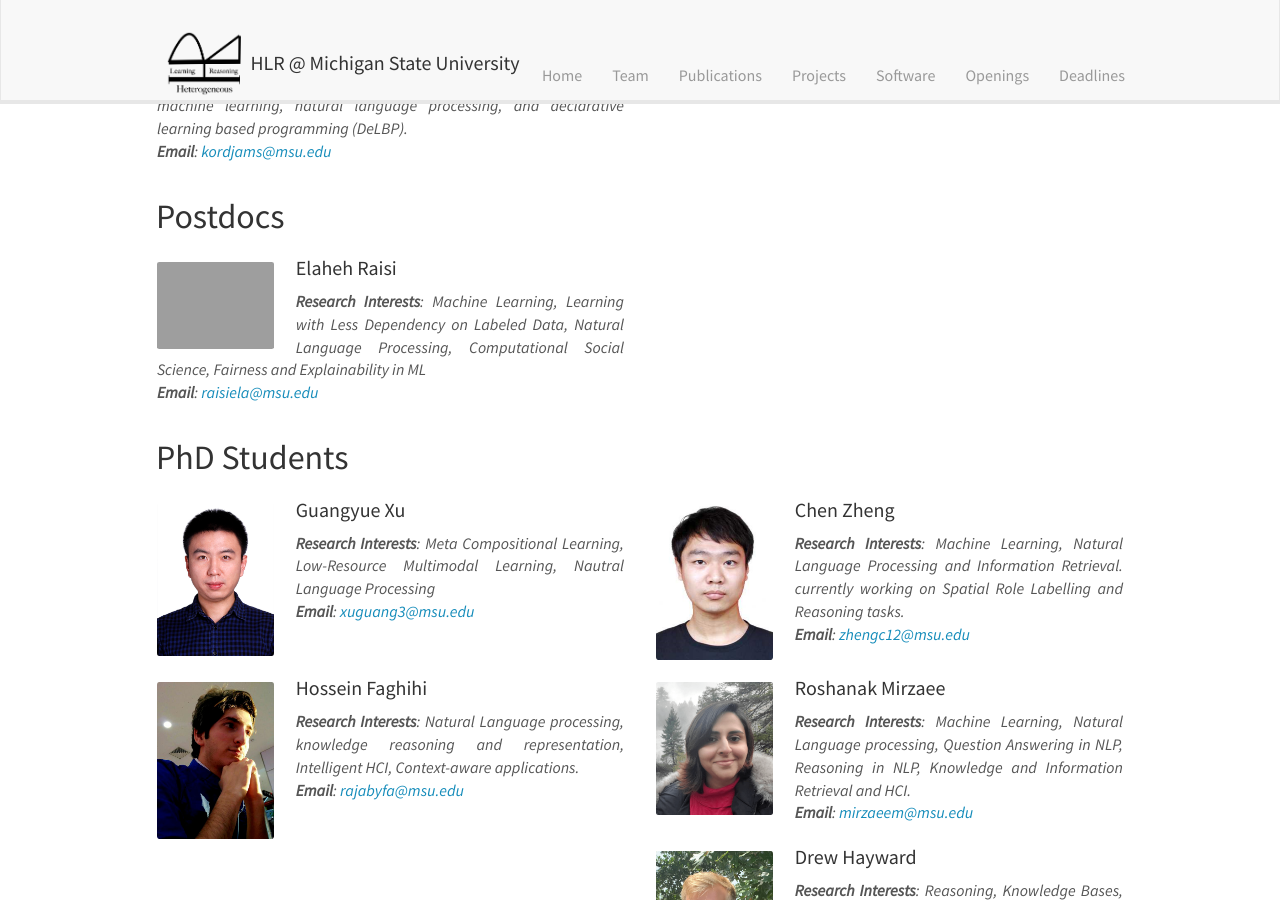
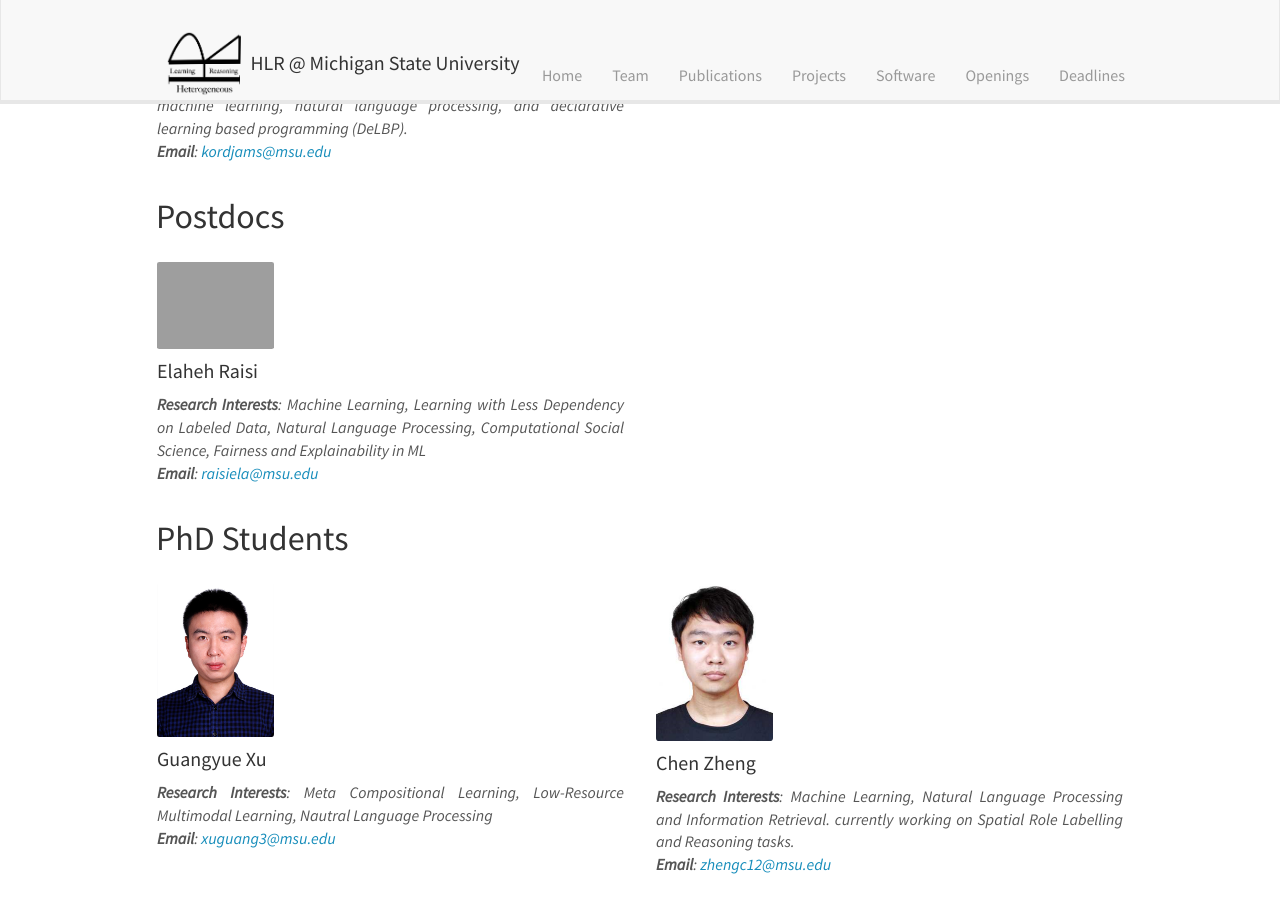
Before and after one commit to HLR/HLR.github.io, a Jekyll site: the page built from _pages/team.md, in a window 1280 px wide and 900 px high, scrolled down 1230 px. Built offline with Jekyll 4.4.1, drawn with Linux system fonts in a browser that asks for light colours; nearby versions of some CDN libraries.

Commit message:
edit the show of the students

```diff
--- a/_pages/team.md
+++ b/_pages/team.md
@@ -36,7 +36,7 @@
 <div class="row">
 {% for member in site.data.postdocs %}
 <div class="col-sm-6 clearfix">
-  <img src="{{ site.url }}{{ site.baseurl }}/images/profiles/{{ member.photo }}" class="img-responsive" width="25%" style="float: left" />
+  <img src="{{ site.url }}{{ site.baseurl }}/images/profiles/{{ member.photo }}" class="img-responsive" width="25%"/>
   <h4><a href="{{ member.webpage }}" style="color:inherit">{{ member.name }}</a></h4>
   <i><b>Research Interests</b>: {{ member.research_interest }}<br><b>Email</b>: <{{ member.email }}></i>
 </div>
@@ -47,7 +47,7 @@
 <div class="row">
 {% for member in site.data.phd_students %}
 <div class="col-sm-6 clearfix">
-  <img src="{{ site.url }}{{ site.baseurl }}/images/profiles/{{ member.photo }}" class="img-responsive" width="25%" style="float: left" />
+  <img src="{{ site.url }}{{ site.baseurl }}/images/profiles/{{ member.photo }}" class="img-responsive" width="25%" />
   <h4><a href="{{ member.webpage }}" style="color:inherit">{{ member.name }}</a></h4>
   <i><b>Research Interests</b>: {{ member.research_interest }}<br><b>Email</b>: <{{ member.email }}></i>
 </div>
@@ -59,7 +59,7 @@
 <div class="row">
 {% for member in site.data.master_students %}
 <div class="col-sm-6 clearfix">
-  <img src="{{ site.url }}{{ site.baseurl }}/images/profiles/{{ member.photo }}" class="img-responsive" width="25%" style="float: left" />
+  <img src="{{ site.url }}{{ site.baseurl }}/images/profiles/{{ member.photo }}" class="img-responsive" width="25%" />
   <h4><a href="{{ member.webpage }}" style="color:inherit">{{ member.name }}</a></h4>
   <i><b>Email</b>: <{{ member.email }}></i>
 </div>
@@ -70,7 +70,7 @@
 <div class="row">
 {% for member in site.data.undergrads %}
 <div class="col-sm-6 clearfix">
-  <img src="{{ site.url }}{{ site.baseurl }}/images/profiles/{{ member.photo }}" class="img-responsive" width="25%" style="float: left" />
+  <img src="{{ site.url }}{{ site.baseurl }}/images/profiles/{{ member.photo }}" class="img-responsive" width="25%" />
   <h4><a href="{{ member.webpage }}" style="color:inherit">{{ member.name }}</a></h4>
   <i><b>Email</b>: <{{ member.email }}>
 </div>
```
